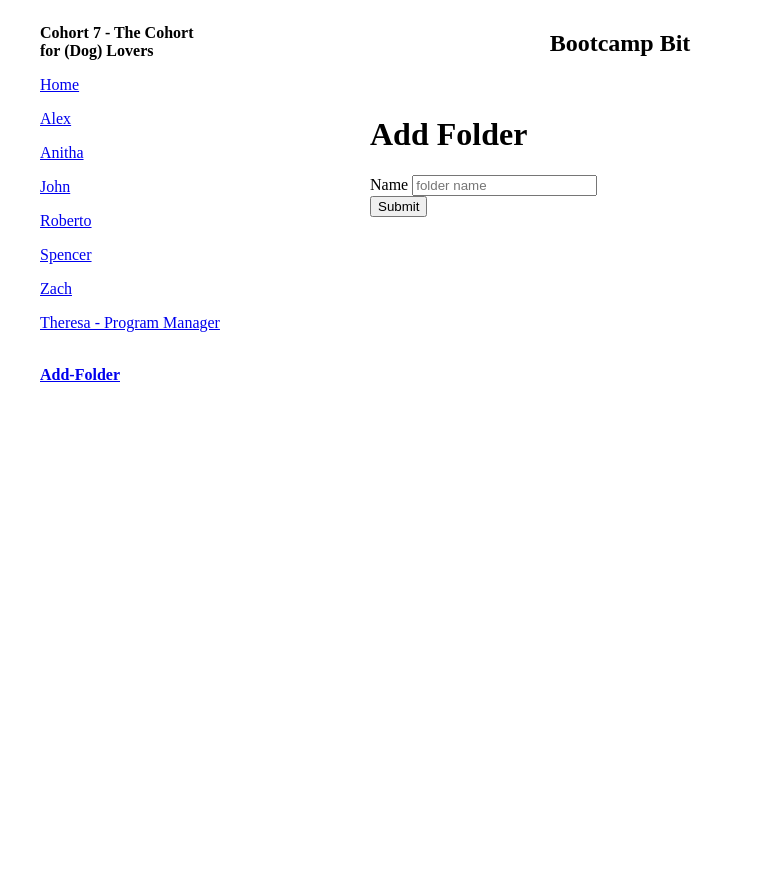
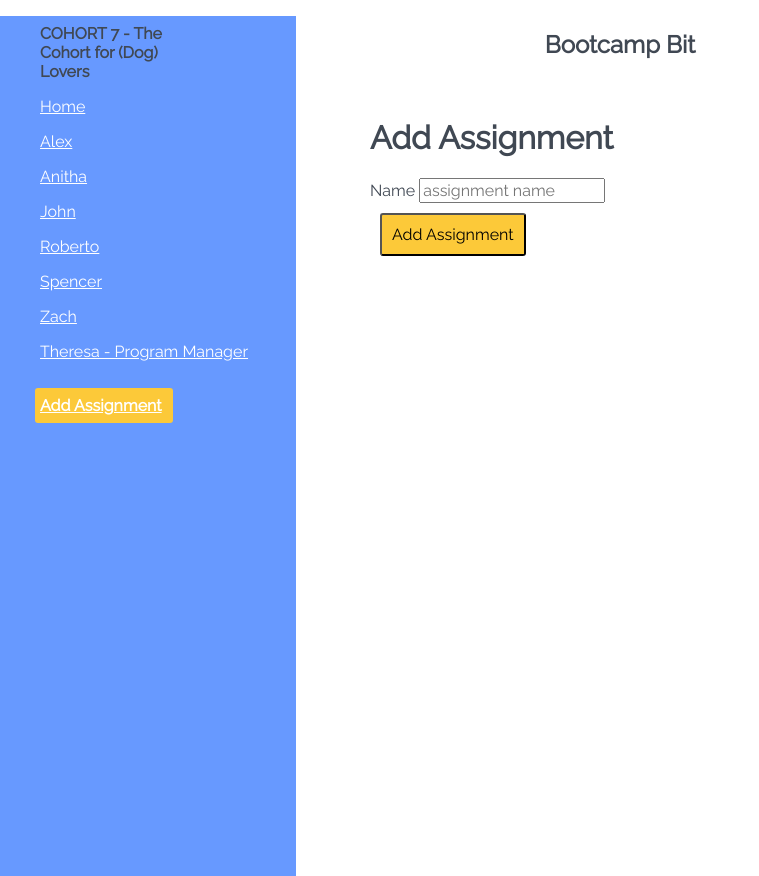
Before and after one commit to gatorisgreater/bootcamp-bit, a Flask app: page /add in a window 1280 px wide. Shown: the whole page, without its empty margins (0-759 px from the left). Run offline with Flask 2, Linux system fonts and the light colour scheme.

Commit message:
added styling

```diff
--- a/run.py
+++ b/run.py
@@ -1,7 +1,7 @@
 from flask import Flask, render_template, request, redirect, url_for
 app = Flask(__name__)
 
-my_list=[0]
+my_list=["spaced-repetition-capstone", "algorithms interview practice", "GoalzApp"]
 
 
 @app.route("/")
@@ -9,18 +9,18 @@ my_list=[0]
 def home():
     my_img = "https://avatars1.githubusercontent.com/u/22352414?v=3&s=460"
     return render_template('child.html',
-                           my_string="Your most recent projects",
+                           my_string="Your recent assignments:",
                            my_list=my_list,
                            my_img=my_img)
 
 @app.route("/add", methods=["GET"])
-def add_folder_get():
-    return render_template("add_folder.html")
+def add_assignment_get():
+    return render_template("add_assignment.html")
 
 @app.route("/add", methods=["POST"])
-def add_folder_post():
-    entry = request.form["title"]
-    my_list.insert(0, entry)
+def add_assignment_post():
+    assignmentEntry = request.form["title"]
+    my_list.insert(0, assignmentEntry)
     return redirect(url_for("home"))
 
 # @app.route("/<name>")
@@ -32,60 +32,60 @@ def add_folder_post():
 @app.route("/alex")
 def alex():
     my_img = "https://avatars2.githubusercontent.com/u/22599303?v=3&s=400"
-    my_list = [0,1]
+    my_list = ["hash maps", "hot or cold", "1 day react project", "Mocha/Chai", "blog app authentication" ]
     my_list_length = len(my_list)
     return render_template('child.html',
-                            my_string="You and Alex have worked on %d projects together:" % my_list_length,
+                            my_string="You and Alex have worked on %d assignments together:" % my_list_length,
                             my_list=my_list,
                             my_img=my_img)
 
 @app.route("/anitha")
 def anitha():
     my_img = "https://ca.slack-edge.com/T02D02A55-U2UR39L5D-gd92dfc29d9f-512"
-    my_list = [0,1,2]
+    my_list = ["spaced-repetition-capstone","MongoDB","shopping list app"]
     my_list_length = len(my_list)
     return render_template('child.html',
-                           my_string="You and Anitha have worked on %d projects together:" % my_list_length,
+                           my_string="You and Anitha have worked on %d assignments together:" % my_list_length,
                            my_list=my_list,
                            my_img=my_img)
 
 @app.route("/john")
 def john():
     my_img = "https://avatars1.githubusercontent.com/u/22508470?v=3&s=400"
-    my_list = [0,1,2,3]
+    my_list = ["spaced-repetition-capstone","Recursion", "Knex/SQL", "DOM Traversal and Manipulation"]
     my_list_length = len(my_list)
     return render_template('child.html',
-                           my_string="You and John have worked on %d projects together:" % my_list_length,
+                           my_string="You and John have worked on %d assignments together:" % my_list_length,
                            my_list=my_list,
                            my_img=my_img)
 
 @app.route("/roberto")
 def roberto():
     my_img = "https://avatars0.githubusercontent.com/u/1451729?v=3&s=400"
-    my_list = [0,1,2]
+    my_list = ["Search Algos", "Thinking in React", "Blog Authentication", "Blog-API", "In Your Own Words Challenge"]
     my_list_length = len(my_list)
     return render_template('child.html',
-                           my_string="You and Roberto have worked on %d projects together:" % my_list_length,
+                           my_string="You and Roberto have worked on %d assignments together:" % my_list_length,
                            my_list=my_list,
                            my_img=my_img)
 
 @app.route("/spencer")
 def spencer():
     my_img = "https://ca.slack-edge.com/T02D02A55-U2GKU5M0A-255c0ba93a2f-512"
-    my_list = [0,1]
+    my_list = ["algorithms interview practice", "react-trello", "HackerNewsAPI", "Thinkful Tube"]
     my_list_length = len(my_list)
     return render_template('child.html',
-                           my_string="You and Spencer have worked on %d projects together:" % my_list_length,
+                           my_string="You and Spencer have worked on %d assignments together:" % my_list_length,
                            my_list=my_list,
                            my_img=my_img)
 
 @app.route("/zach")
 def zach():
     my_img = "https://avatars0.githubusercontent.com/u/16063092?v=3&s=400"
-    my_list = [0]
+    my_list = ["binary search trees", "React component testing", "mongoose inegration", "weather-challenge-app"]
     my_list_length = len(my_list)
     return render_template('child.html',
-                           my_string="You and Zach have worked on %d projects together:" % my_list_length,
+                           my_string="You and Zach have worked on %d assignments together:" % my_list_length,
                            my_list=my_list,
                            my_img=my_img)
 
--- /dev/null
+++ b/templates/add_assignment.html
@@ -0,0 +1,15 @@
+{% extends "parent.html" %}
+
+{% block content %}
+<h1>
+    Add Assignment
+</h1>
+
+<form role="form" method="POST">
+    <div class="form-group">
+        <label for="title">Name</label>
+        <input type="text" class="form-control" id="title" name="title" placeholder="assignment name" required>
+    </div>
+    <button type="submit" class="btn btn-default">Add Assignment</button>
+</form>
+{% endblock %}
--- a/templates/add_folder.html
+++ /dev/null
@@ -1,15 +0,0 @@
-{% extends "parent.html" %}
-
-{% block content %}
-<h1>
-    Add Folder
-</h1>
-
-<form role="form" method="POST">
-    <div class="form-group">
-        <label for="title">Name</label>
-        <input type="text" class="form-control" id="title" name="title" placeholder="folder name" required>
-    </div>
-    <button type="submit" class="btn btn-default">Submit</button>
-</form>
-{% endblock %}
--- a/templates/parent.html
+++ b/templates/parent.html
@@ -4,28 +4,37 @@
     <head>
         <title>Bootcamp Bit</title>
         <meta name="viewport" content="width=device-width, initial-scale=1.0">
+        <link href="https://fonts.googleapis.com/css?family=Raleway" rel="stylesheet">
         <style>
             body {
                 margin: 0;
+                font-size: 16px;
+                font-weight: 400;
+                font-family: 'Raleway', sans-serif;
+                font-style: normal;
             }
 
             div#main {
                 max-width: 500px;
                 margin-left: 25%;
                 padding: 10px 50px;
+                color: #404853;
             }
 
             span {
                 font-weight: bold;
                 width: 50%;
+                color: #404853 !important;
             }
 
            ul#nav {
-                width: 25%;
+                width: 20%;
                 height: 100%;
                 position: fixed;
                 overflow: auto;
-            }
+                background-color: #6799FF;
+                color: white;
+             }
 
             .nav a, span {
                 display: block;
@@ -34,6 +43,14 @@
 
             a.active {
                 font-weight: bold;
+                background-color: #FCC939;
+                box-shadow: -5px 0 0 #FCC939, 5px 0 0 #FCC939;
+                border-radius: 3px;
+                width: 50%;
+            }
+
+            a, a:visited, a:hover, a:active {
+                color: inherit;
             }
 
             h2 {
@@ -45,12 +62,30 @@
                 margin: 0 auto;
                 display: block;
             }
+
+            input {
+                font-size: 16px;
+                font-weight: 400;
+                font-family: 'Raleway', sans-serif;
+                font-style: normal;
+            }
+
+            button {
+                background-color: #FCC939;
+                padding: 10px;
+                border-radius: 3px;
+                font-size: 16px;
+                font-weight: 400;
+                font-family: 'Raleway', sans-serif;
+                font-style: normal;
+                margin: 10px;
+            }
         </style>
     </head>
     <body>
 
             <ul id="nav" class="nav navbar-nav">
-            <span class="title">Cohort 7 - The Cohort for (Dog) Lovers</span>
+            <span class="title">COHORT 7 - The Cohort for (Dog) Lovers</span>
               {{ nav_link('home', 'Home') }}
               {{ nav_link('alex', 'Alex') }}
               {{ nav_link('anitha', 'Anitha') }}
@@ -60,7 +95,7 @@
               {{ nav_link('zach', 'Zach') }}
               {{ nav_link('theresa', 'Theresa - Program Manager') }}
               <br>
-              {{ nav_link('add_folder_get', 'Add-Folder') }}
+              {{ nav_link('add_assignment_get', 'Add Assignment') }}
             </ul>
 
         <div id="main">
```
Also changed, not shown: README.md.
